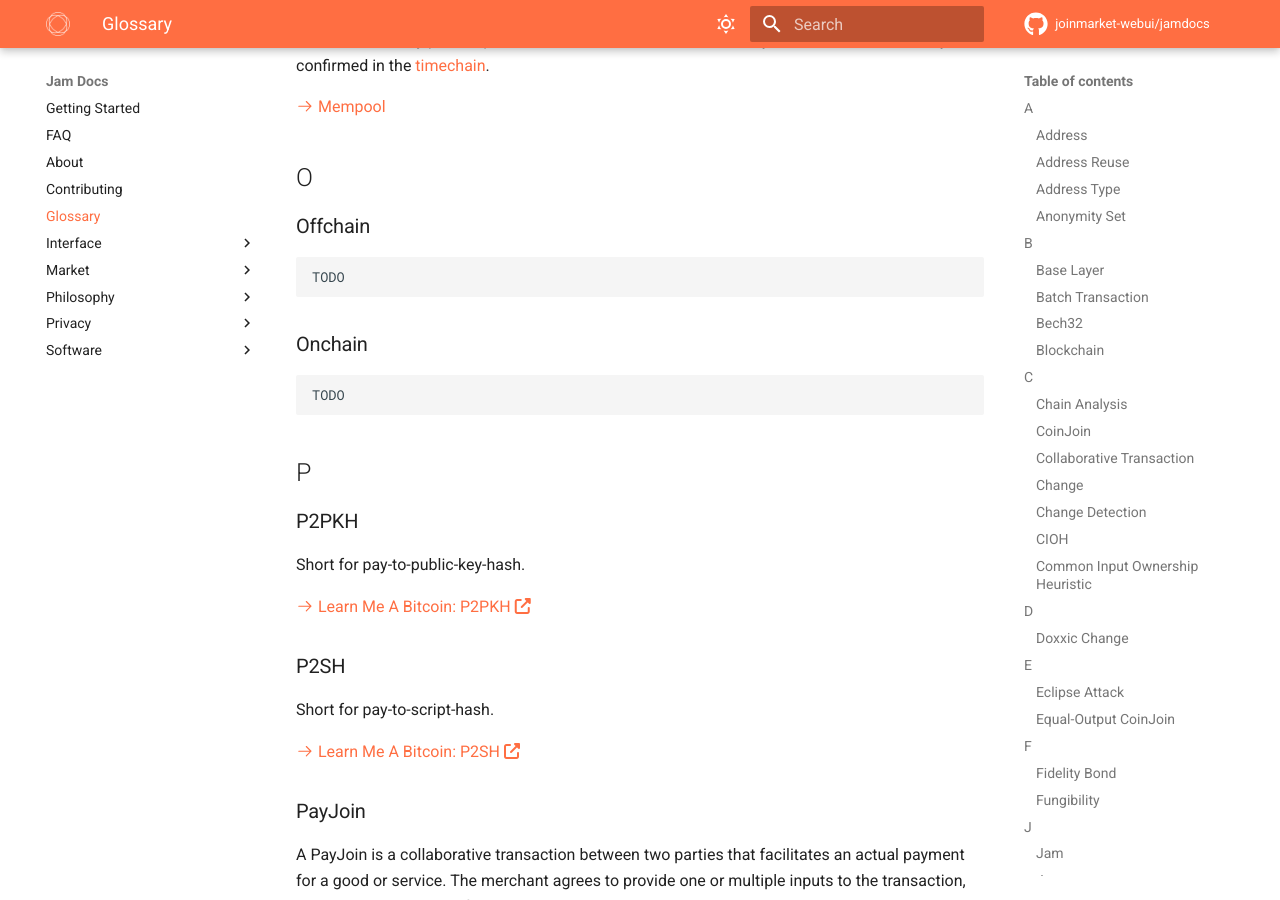
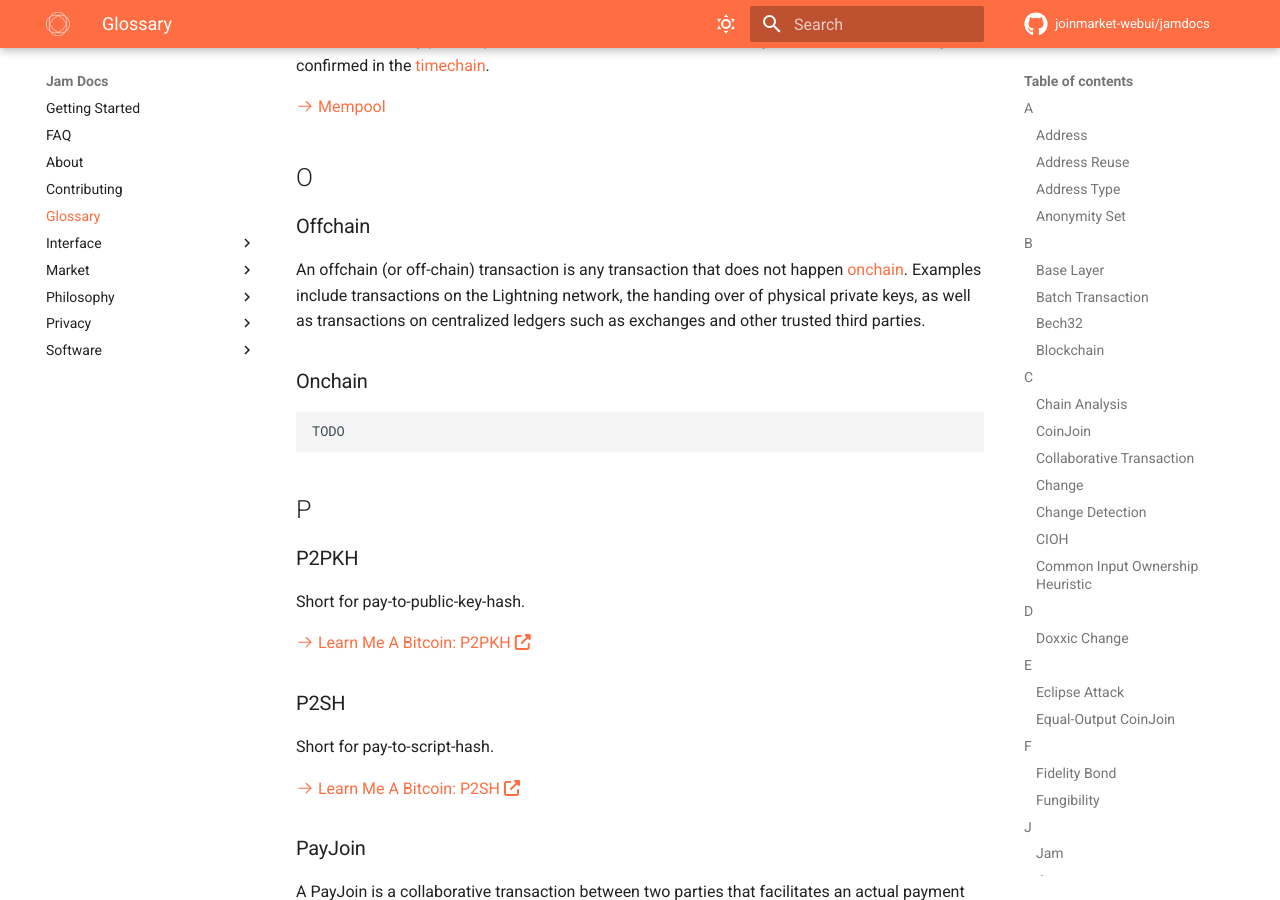
Before and after one commit to joinmarket-webui/jamdocs, an MkDocs documentation site: the page built from docs/glossary.md, in a window 1280 px wide and 900 px high, scrolled down 6922 px. Built offline with MkDocs 1.6.1 and Material for MkDocs 9.7.7, drawn with Linux system fonts in a browser that asks for light colours; nearby versions of some CDN libraries; comment, search, counter and statistics services are not loaded.

Commit message:
docs(glossary): offchain

```diff
--- a/docs/glossary.md
+++ b/docs/glossary.md
@@ -376,7 +376,10 @@ held by each node, that are not yet confirmed in the [timechain](#timechain).
 ## O
 ### Offchain
 
-    TODO
+An offchain (or off-chain) transaction is any transaction that does not happen
+[onchain](#onchain). Examples include transactions on the Lightning network, the
+handing over of physical private keys, as well as transactions on centralized
+ledgers such as exchanges and other trusted third parties.
 
 ### Onchain
 
```
